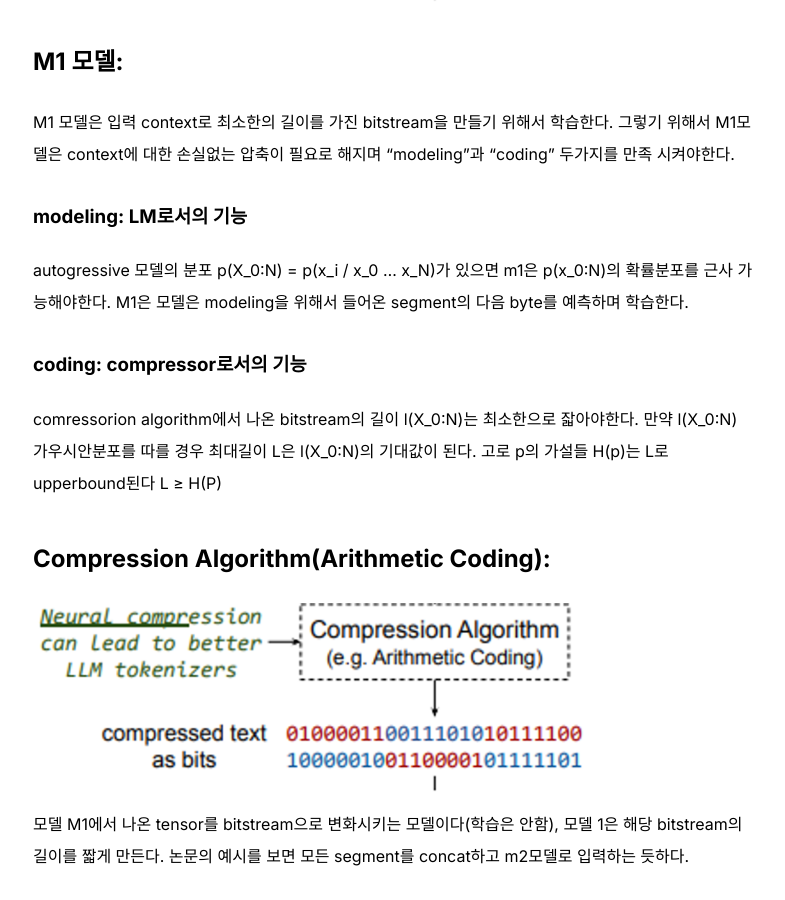
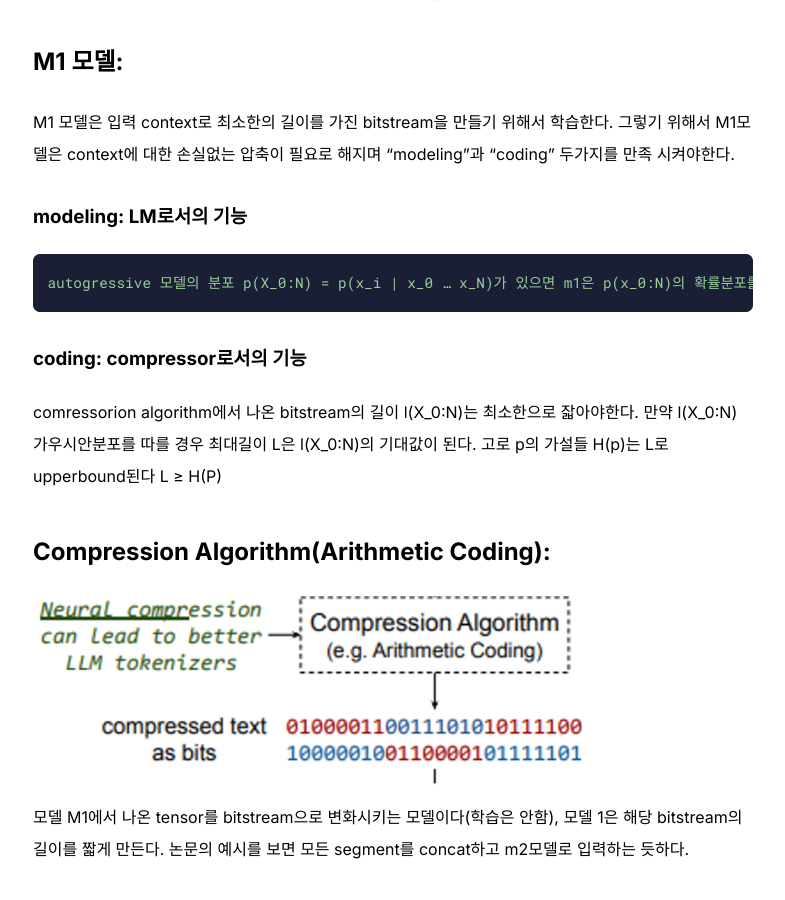
Before and after one commit to new-Sunset-shimmer/new-Sunset-shimmer.github.io, a Jekyll site: the page built from _posts/2024-09-09-Neurally-Compressed-Text.md, in a window 1280 px wide and 900 px high, scrolled down 1665 px. Shown: the whole window, without its empty margins (247-1032 px from the left). Built offline with Jekyll 4.4.1, drawn with Linux system fonts in a browser that asks for light colours.

Commit message:
Update 2024-09-09-Neurally-Compressed-Text.md

````diff
--- a/_posts/2024-09-09-Neurally-Compressed-Text.md
+++ b/_posts/2024-09-09-Neurally-Compressed-Text.md
@@ -33,9 +33,9 @@ ex: Neural c (8bit token)=01001110 01100101 01110101 01110010 01100001 01101100
 M1 모델은 입력 context로 최소한의 길이를 가진 bitstream을 만들기 위해서 학습한다. 그렇기 위해서 M1모델은 context에 대한 손실없는 압축이 필요로 해지며 “modeling”과 “coding” 두가지를 만족 시켜야한다.
 
 ### modeling: LM로서의 기능
-
-autogressive 모델의 분포 p(X_0:N) = p(x_i / x_0 … x_N)가 있으면 m1은 p(x_0:N)의 확률분포를 근사 가능해야한다. M1은 모델은 modeling을 위해서 들어온 segment의 다음 byte를 예측하며 학습한다.
-
+```yaml
+autogressive 모델의 분포 p(X_0:N) = p(x_i | x_0 … x_N)가 있으면 m1은 p(x_0:N)의 확률분포를 근사 가능해야한다. M1은 모델은 modeling을 위해서 들어온 segment의 다음 byte를 예측하며 학습한다.
+```
 ### coding: compressor로서의 기능
 
 comressorion algorithm에서 나온 bitstream의 길이 l(X_0:N)는 최소한으로 잛아야한다. 만약 l(X_0:N) 가우시안분포를 따를 경우 최대길이 L은 l(X_0:N)의 기대값이 된다. 고로 p의 가설들 H(p)는 L로 upperbound된다 L ≥ H(P)
````
